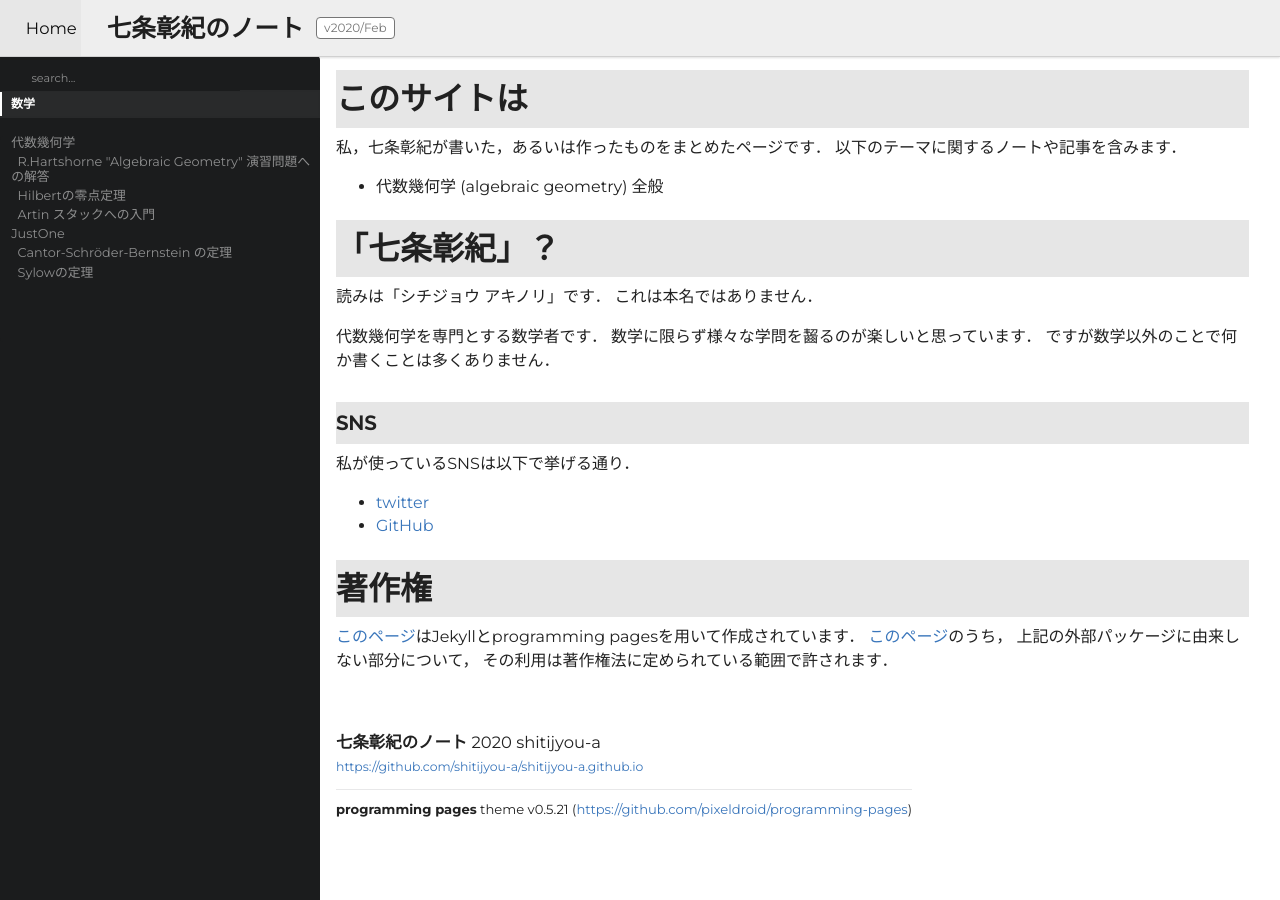
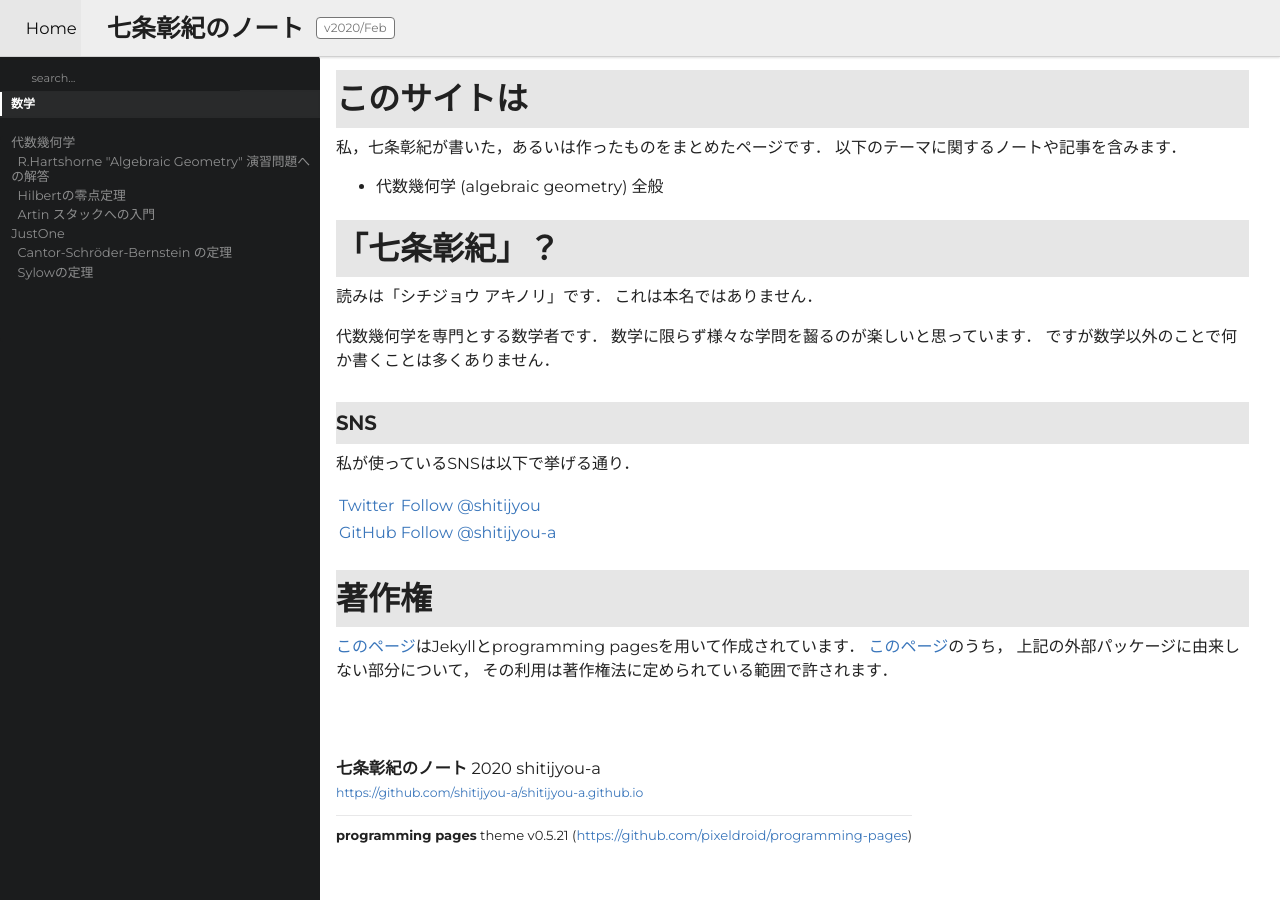
Before and after one commit to shitijyou-a/shitijyou-a.github.io, a Jekyll site: the page built from index.md, in a window 1280 px wide. Built offline with Jekyll 4.4.1, drawn with Linux system fonts in a browser that asks for light colours; comment, search, counter and statistics services are not loaded.

Commit message:
SNSへのリンクにfollowボタンを追加

```diff
--- a/index.md
+++ b/index.md
@@ -22,11 +22,16 @@ description: 七条彰紀の成果物まとめ
 ### SNS
 私が使っているSNSは以下で挙げる通り．
 
-- [twitter](https://twitter.com/shitijyou)
-- [GitHub](https://github.com/shitijyou-a/)
+|--|--|
+|[Twitter](https://twitter.com/shitijyou)|<a href="https://twitter.com/shitijyou?ref_src=twsrc%5Etfw" class="twitter-follow-button" data-size="large" data-show-count="false">Follow @shitijyou</a><script async src="https://platform.twitter.com/widgets.js" charset="utf-8"></script>|
+|[GitHub](https://github.com/shitijyou-a/)|<a class="github-button" href="https://github.com/shitijyou-a" data-size="large" aria-label="Follow @shitijyou-a on GitHub">Follow @shitijyou-a</a>|
 
 # 著作権
 [このページ](https://shitijyou-a.github.io)はJekyllとprogramming pagesを用いて作成されています．
 [このページ](https://shitijyou-a.github.io)のうち，
 上記の外部パッケージに由来しない部分について，
 その利用は著作権法に定められている範囲で許されます．
+
+
+<!-- Place this tag in your head or just before your close body tag. -->
+<script async defer src="https://buttons.github.io/buttons.js"></script>
```
